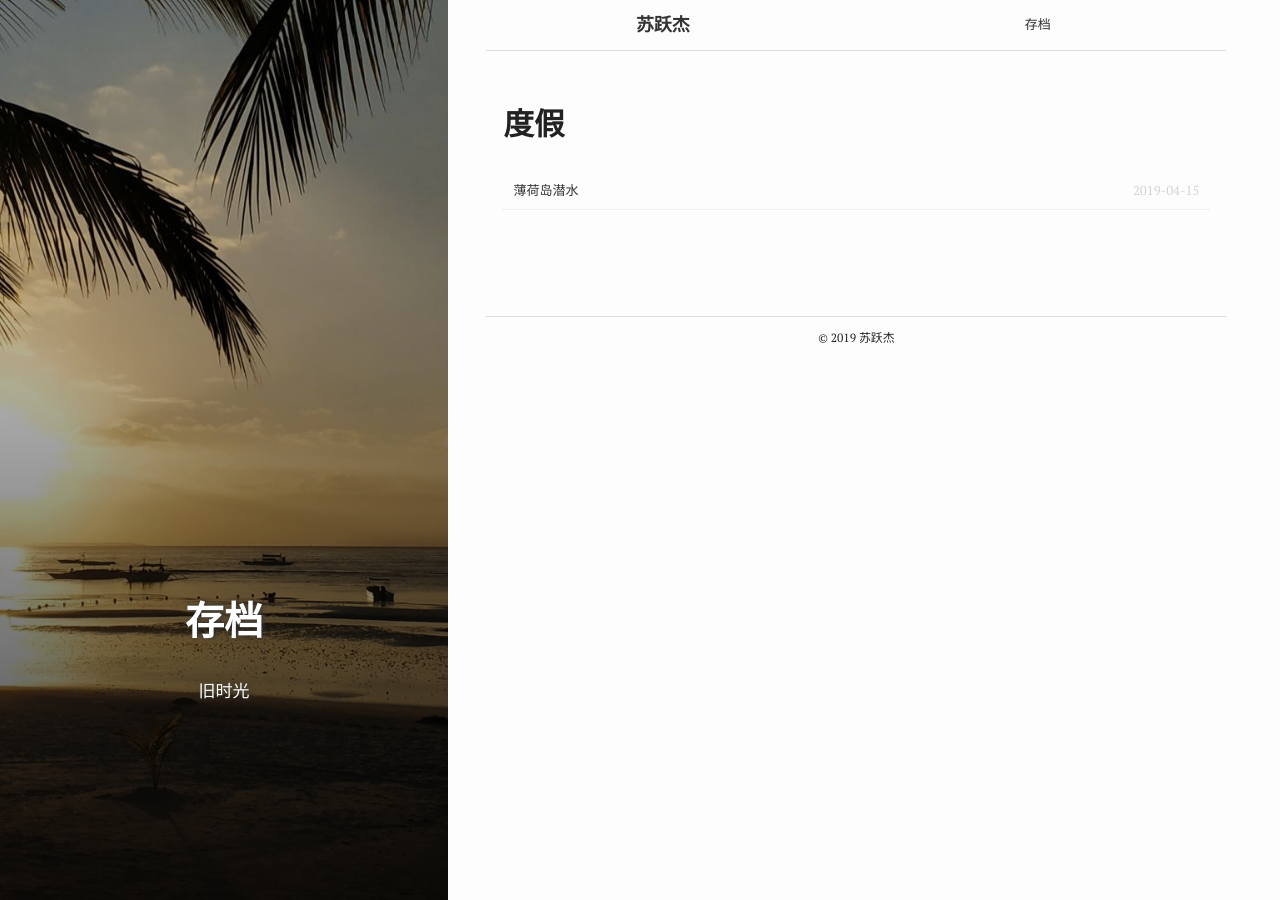
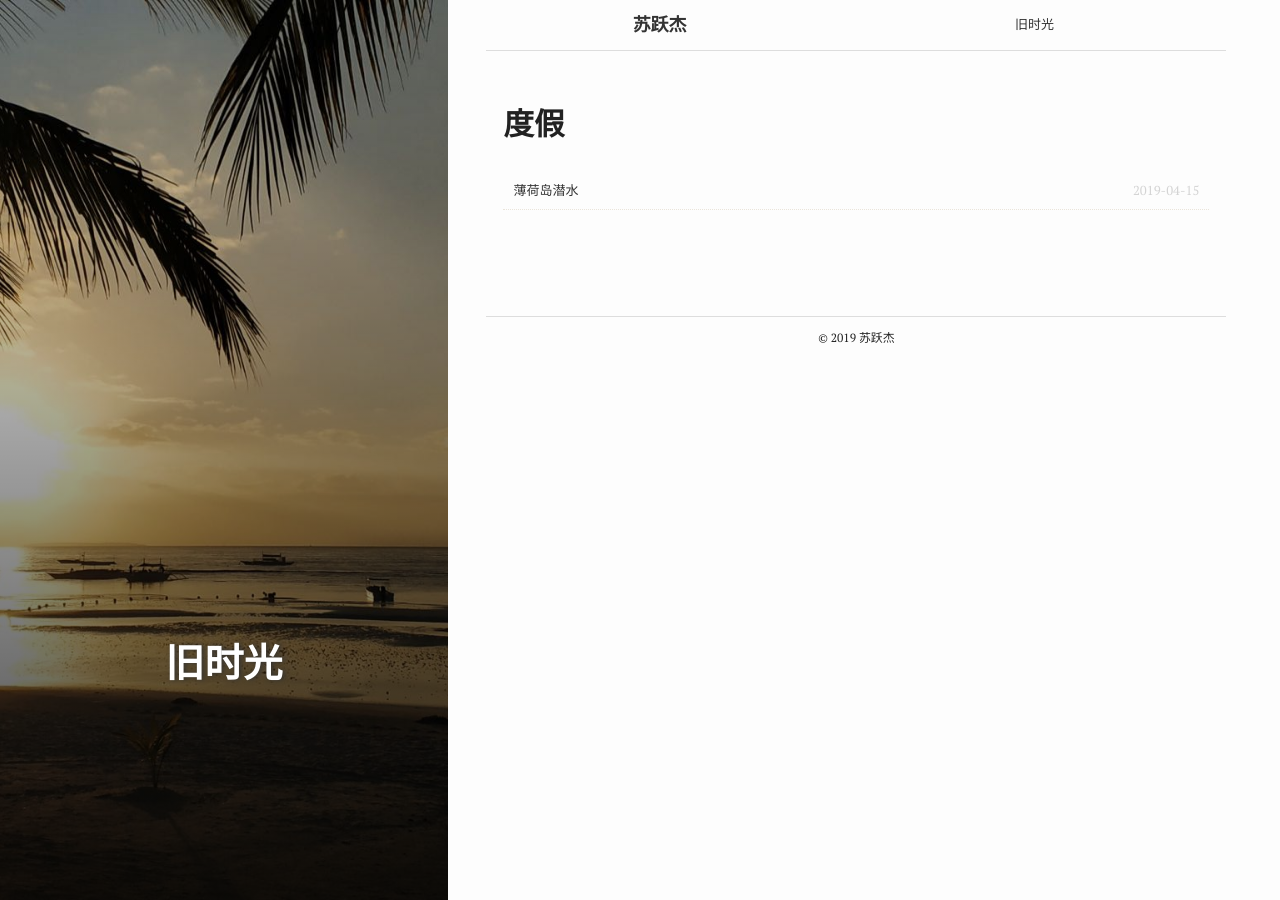
Before and after one commit to suyuejie/blog, a Jekyll site: the page built from archive.md, in a window 1280 px wide. Built offline with Jekyll 4.4.1, drawn with Linux system fonts in a browser that asks for light colours.

Commit message:
Update archive.md

```diff
--- a/archive.md
+++ b/archive.md
@@ -2,10 +2,10 @@
 bg: "w1.jpg"
 layout: page
 permalink: /posts/
-title: "存档"
+title: "旧时光"
 crawlertitle: "苏跃杰的博客 - 旧时光"
-summary: "旧时光"
-active: 存档
+summary:
+active: 旧时光
 ---
 
 {% for tag in site.tags %}
```
